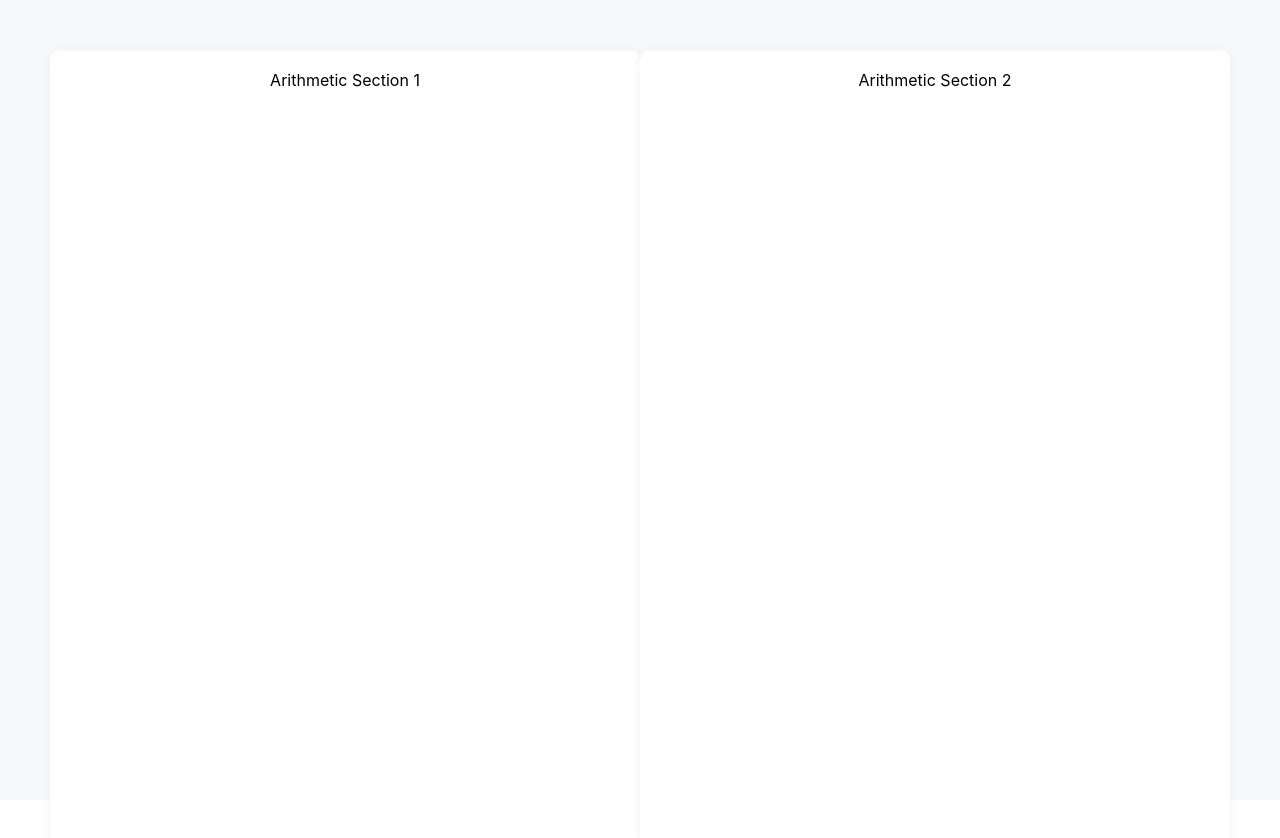
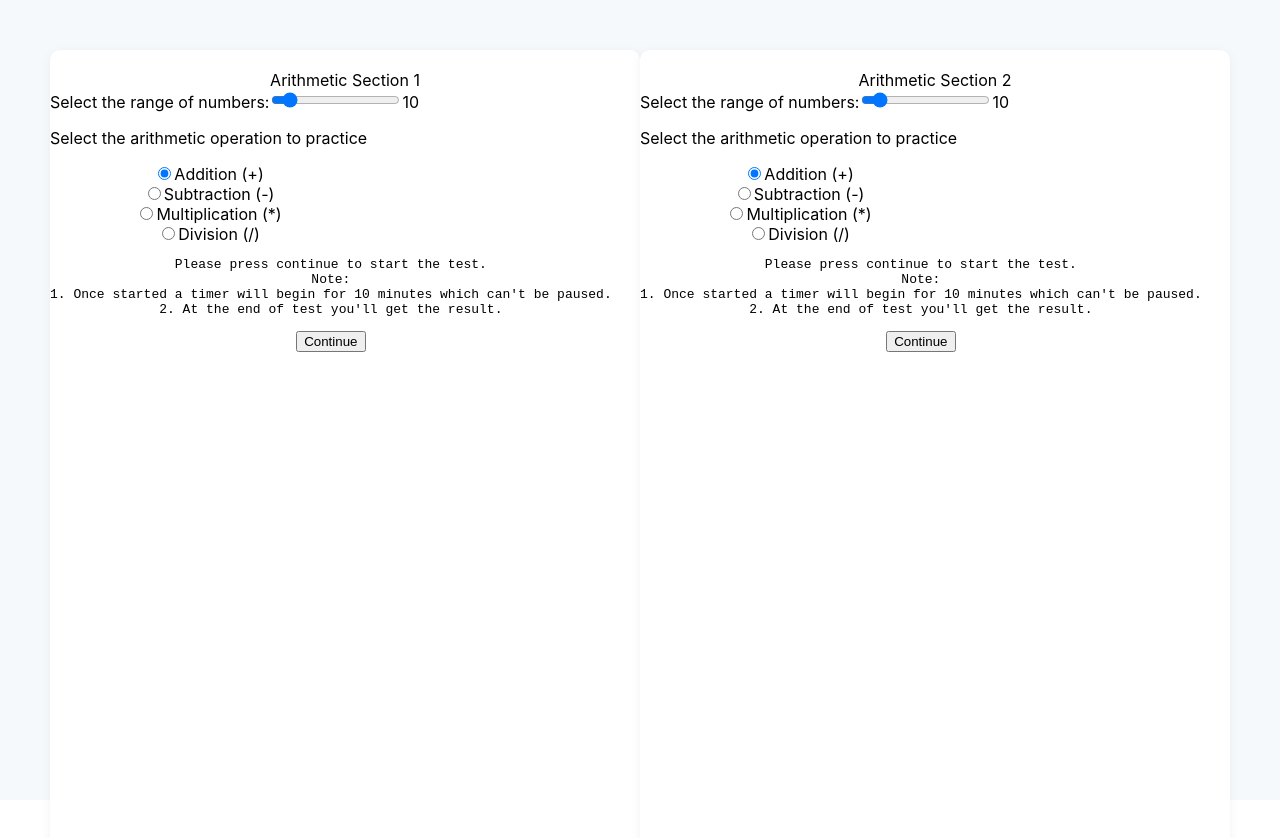
Before and after one commit to joshi-pawan/arithmetic-quiz, a React (Create React App) app in the folder quiz-app/: page / in a window 1280 px wide. Shown: the top 838 px of the page. Built offline with nearby package versions, Linux system fonts and the light colour scheme.

Commit message:
Added testSetup

```diff
--- a/quiz-app/src/components/HomePage/Homepage.jsx
+++ b/quiz-app/src/components/HomePage/Homepage.jsx
@@ -1,39 +1,44 @@
-import React, { Component } from 'react'
-import {get, map} from 'lodash'
-import Section from '../Section/Section';
-import './homepage.style.scss'
+import React, { Component } from "react";
+import { get, map } from "lodash";
+import Section from "../Section/Section";
+import "./homepage.style.scss";
 export class Homepage extends Component {
-    constructor(props){
+  constructor(props) {
     super(props);
 
     this.state = {
+      operators: ["+", "-", "*", "/"],
       sections: [
         {
-                    title: 'Arithmetic Section 1',
-                    questions:[],
-                    actual_answers:[],
-                    user_answers:[],
-                    finalScore: undefined
+          title: "Arithmetic Section 1",
+          questions: [],
+          actual_answers: [],
+          user_answers: [],
+          finalScore: undefined,
+          maxRange: undefined,
+          selectedOperator: undefined,
         },
         {
-                    title: 'Arithmetic Section 2',
-                    questions:[],
-                    actual_answers:[],
-                    user_answers:[],
-                    finalScore: undefined
-                }
-            ]
-        }
+          title: "Arithmetic Section 2",
+          questions: [],
+          actual_answers: [],
+          user_answers: [],
+          finalScore: undefined,
+          maxRange: undefined,
+          selectedOperator: undefined,
+        },
+      ],
+    };
   }
   render() {
     return (
-            <div className='ui-homepage'>
-                {
-                    map(get(this.state, 'sections',[]), (section,index) => <Section {...section} key={index}/> )
-                }
+      <div className="ui-homepage">
+        {map(get(this.state, "sections", []), (section, index) => (
+          <Section operators={this.state.operators} {...section} key={index} />
+        ))}
       </div>
-        )
+    );
   }
 }
 
-export default Homepage
+export default Homepage;
--- a/quiz-app/src/components/Section/Section.jsx
+++ b/quiz-app/src/components/Section/Section.jsx
@@ -1,4 +1,5 @@
 import React, { Component } from 'react'
+import TestSetup from '../TestSetup/TestSetup';
 import './section.style.scss'
 export class Section extends Component {
     constructor(props){
@@ -11,7 +12,9 @@ export class Section extends Component {
         return (
             <div className='ui-section'>
                 <div className='ui-section__title'>{this.props.title}</div>
-
+                {
+                    !this.props.hasTimerStarted && <TestSetup operators={this.props.operators}/>
+                }
             </div>
         )
     }
--- /dev/null
+++ b/quiz-app/src/components/TestSetup/TestSetup.jsx
@@ -0,0 +1,95 @@
+import { isUndefined, map } from "lodash";
+import React, { Component } from "react";
+import "./testSetup.style.scss";
+const operatorToWord = {
+  "+": "Addition",
+  "-": "Subtraction",
+  "*": "Multiplication",
+  "/": "Division",
+};
+export class TestSetup extends Component {
+  constructor(props) {
+    super(props);
+    this.state = {
+      maxRange: 10,
+      operator: "+",
+    };
+  }
+  render() {
+    return (
+      <div className="ui-test-setup">
+        <form className="ui-test-setup__form">
+          <div className="ui-test-setup__form__container">
+            <div className="ui-test-setup__form__container__range">
+              <label for="points">Select the range of numbers:</label>
+              <input
+                type="range"
+                id="points"
+                name="points"
+                value={this.state.maxRange}
+                min="1"
+                max="100"
+                step="1"
+                onChange={(event) =>
+                  this.setState({
+                    ...this.state,
+                    maxRange: event.target.value,
+                  })
+                }
+              />
+              <span>{this.state.maxRange}</span>
+            </div>
+            <div className="ui-test-setup__form__container__operator">
+              <p>Select the arithmetic operation to practice</p>
+              {map(this.props.operators, (operator) => (
+                <span key={operatorToWord[operator]}>
+                  <input
+                    type="radio"
+                    id={operator}
+                    name="operator"
+                    checked={operator === this.state.operator ? true : false}
+                    value={operator}
+                    onChange={(event) =>
+                      this.setState({
+                        ...this.state,
+                        operator: event.target.value,
+                      })
+                    }
+                  />
+                  <label for="html">{`${operatorToWord[operator]} (${operator})`}</label>
+                  <br />
+                </span>
+              ))}
+            </div>
+            <div className="ui-test-setup__form__container__instructions">
+              <pre>
+                Please press continue to start the test.
+                <br />
+                Note:
+                <br />
+                1. Once started a timer will begin for 10 minutes which can't be
+                paused.
+                <br />
+                2. At the end of test you'll get the result.
+              </pre>
+              <input
+                type="submit"
+                value="Continue"
+                onClick={() => {
+                  if (!isUndefined(this.state.operator)) {
+                    this.props.handleTestStart({
+                      maxRange: this.state.maxRange,
+                      operator: this.state.operator,
+                    });
+                  }
+                }}
+              />
+            </div>
+          </div>
+        </form>
+      </div>
+    );
+  }
+}
+
+export default TestSetup;
--- /dev/null
+++ b/quiz-app/src/components/TestSetup/testSetup.style.scss
@@ -0,0 +1,14 @@
+.ui-test-setup{
+    box-sizing: border-box;
+    &__form{
+       &__container{
+           display: flex;
+           flex-direction: column;
+           align-items: flex-start;
+
+           &__instructions{
+
+           }
+       }
+    }
+}
```
Lines whose indentation alone changed are shown as unchanged.
